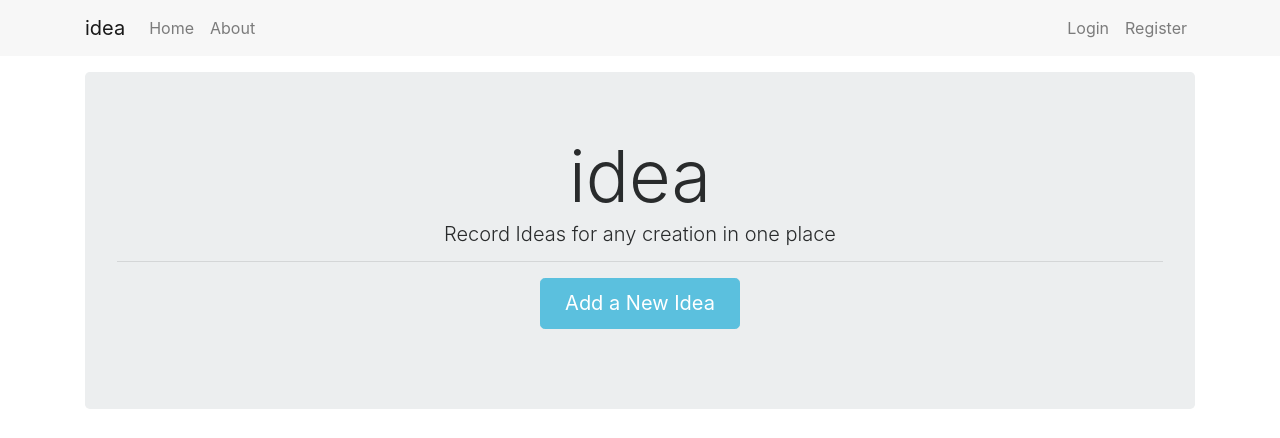
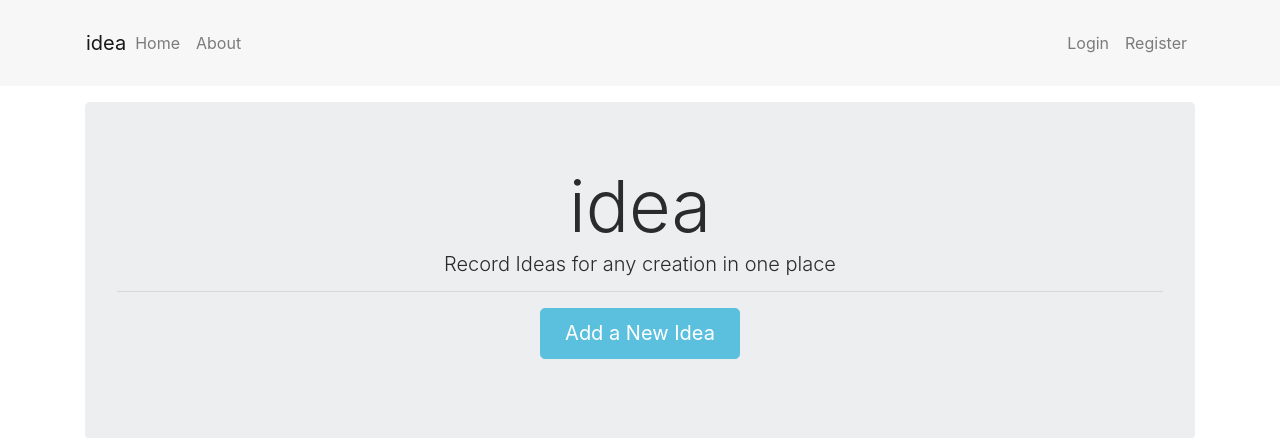
Before and after one commit to scotpfleghaar/Idea-project, a Node server app: page / in a window 1280 px wide. Shown: the top 438 px of the page. Run offline with Node 20, Linux system fonts and the light colour scheme; some libraries are stand-ins or nearby versions.

Commit message:
Fixed Spacing

```diff
--- a/views/partials/_navbar.handlebars
+++ b/views/partials/_navbar.handlebars
@@ -1,10 +1,16 @@
-<nav class="navbar navbar-toggleable-md navbar-light bg-faded mb-3">
+<nav class="navbar navbar-toggleable-sm navbar-light bg-faded mb-3">
     <div class="container">
-        <button class="navbar-toggler navbar-toggler-right" type="button" data-toggle="collapse" data-target="#navbarSupportedContent"
+        <div class="row">
+            <div class="com-xs-6">
+                <button class="navbar-toggler m-3" type="button" data-toggle="collapse" data-target="#navbarSupportedContent"
                     aria-controls="navbarSupportedContent" aria-expanded="false" aria-label="Toggle navigation">
                     <span class="navbar-toggler-icon"></span>
                 </button>
-        <a class="navbar-brand" href="/">idea</a>
+            </div>
+            <div class="com-xs-6">
+                <a class="navbar-brand m-3" href="/">idea</a>
+            </div>
+        </div>
         <div class="collapse navbar-collapse" id="navbarSupportedContent">
             <ul class="navbar-nav mr-auto">
                 <li class="nav-item">
```
Lines whose indentation alone changed are shown as unchanged.
